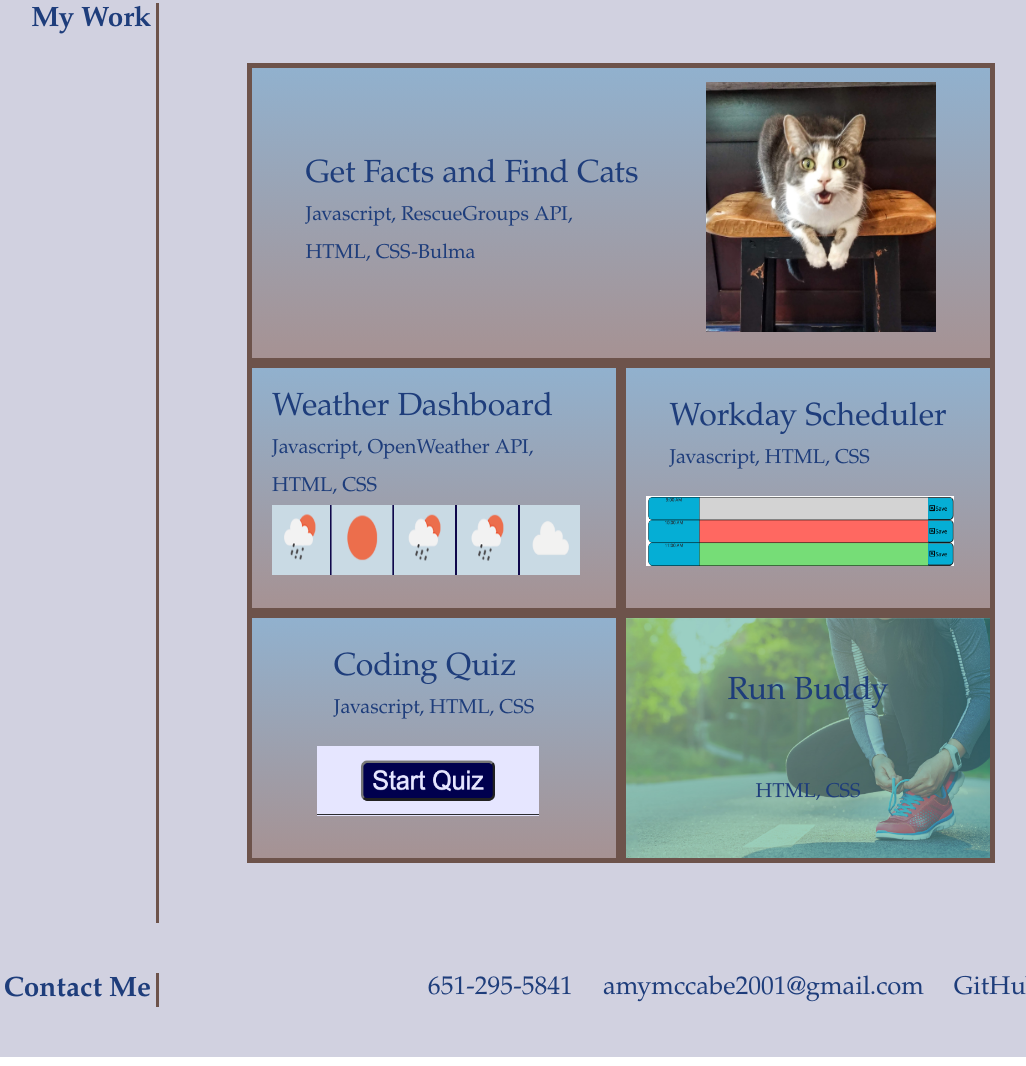
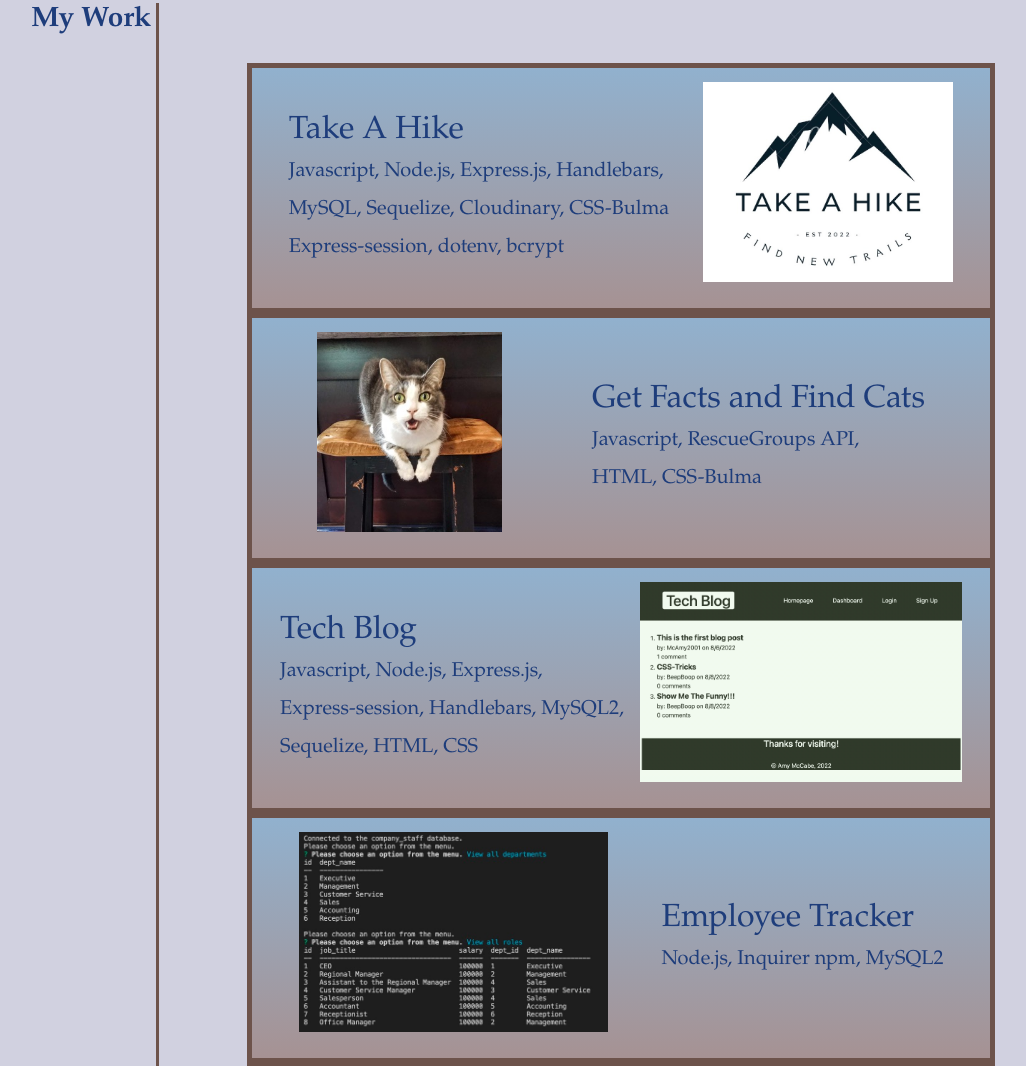
Before and after one commit to McAmy2001/AmyMcCabe, a plain HTML site: page index.html in a window 1280 px wide. Shown: the part 636-1702 px from the top of the page, without its empty margins (225-1251 px from the left). Drawn offline with Linux system fonts and the light colour scheme.

Commit message:
added new work items

```diff
--- a/assets/css/style.css
+++ b/assets/css/style.css
@@ -159,8 +159,9 @@ section {
     display: flex;
     justify-content: space-around;
     align-items: center;
+    width: 100%;
 }
-.work-items:first-child {
+/*.work-items:first-child {
     width: 100%;
     height: 300px;
 }
@@ -170,16 +171,13 @@ section {
 }
 .work-items .item2 {
     flex-direction: column;
-}
+} */
 .img-box img {
-    height: 250px;
+    height: 200px;
 }
 .img-box2 img {
-    height: 70px;
+    height: 120px;
     width: 95%
-}
-.work-items:not(:first-child) {
-    width: 50%;
 }
 .work-list a {
     text-decoration: none;
@@ -188,11 +186,6 @@ section {
 }
 .work-list a span {
     font-size: 20px;
-}
-.item5 {
-    background-image: url(./images/image-bg.jpg);
-    background-size: cover;
-    background-position: 80%;
 }
 #font-2 {
     font-size: 32px;
@@ -237,12 +230,25 @@ footer {
     background-color: var(--color3);
 }
 /* Media queries */
-@media screen and (max-width: 980px) {
+@media screen and (max-width: 1150px) {
     header nav ul li a {
         font-size: 20px;
     }
     .contact ul li a {
         font-size: 20px;
+    }
+    .about-me {
+        flex-direction: column;
+        align-content: center;
+        align-items: center;
+    }
+    .about-me-title h3 {
+        text-align: center;
+    }
+    .about-me-title {
+        border-right: none;
+        border-bottom: 3px solid var(--color4);
+        margin-bottom: 5px;
     }
     .work {
         flex-direction: column;
@@ -260,10 +266,10 @@ footer {
         margin: none;
         width: 100%
     }
-    .work-list {
+    /*.work-list {
         margin: none;
-        width: 80%;
-    }
+        width: 80%; */
+
     .work-items:not(:first-child) {
         width: 100%;
     }
@@ -284,19 +290,7 @@ footer {
     .work {
         margin-top: 50px;
     }
-    .about-me {
-        flex-direction: column;
-        align-content: center;
-        align-items: center;
-    }
-    .about-me-title h3 {
-        text-align: center;
-    }
-    .about-me-title {
-        border-right: none;
-        border-bottom: 3px solid var(--color4);
-        margin-bottom: 5px;
-    }
+
 
 }
 @media screen and (max-width: 575px) {
@@ -329,10 +323,11 @@ footer {
     }
     .work-items {
         flex-direction: column;
-        height: 300px;
+        height: auto;
+        text-align: center;
     }
-    .work-items:first-child {
-        height: auto;
+    .img-box, .img-box2 {
+        max-width: fit-content;
     }
     .contact ul {
         flex-direction: column;
--- a/index.html
+++ b/index.html
@@ -1,5 +1,6 @@
 <!DOCTYPE html>
 <html lang="en">
+
 <head>
     <title>Amy McCabe</title>
     <meta charset="uft-8">
@@ -46,7 +47,10 @@
             </div>
             <div class="about-me-text">
                 <p>
-                    I have been, and always will be, a dedicated learner in life. Currently I'm in a Full Stack Coding bootcamp through the University of Minnesota. This is a major change from my past working lives of massage therapy and patient assistance. It has been an invigorating and often flow inducing challenge. (Updates in new skills and strengths will be here later).
+                    I have been, and always will be, a dedicated learner in life. Currently I'm in a Full Stack Coding
+                    bootcamp through the University of Minnesota. This is a major change from my past working lives of
+                    massage therapy and patient assistance. It has been an invigorating and often flow inducing
+                    challenge. (Updates in new skills and strengths will be here later).
                 </p>
             </div>
         </article>
@@ -57,36 +61,43 @@
             </div>
             <div class="work-list">
 
-                    <a href="https://mcamy2001.github.io/Get-Facts-and-Find-Cats/" target="_blank" class="work-items">
-                        <div class="item1">Get Facts and Find Cats<br/><span>Javascript, RescueGroups API, </span><br/><span>HTML, CSS-Bulma</span></div>
+                <a href="https://github.com/willig0203/Take-A-Hike/" target="_blank" class="work-items">
+                    <div class="item1">Take A Hike<br /><span>Javascript, Node.js, Express.js, Handlebars,
+                        </span><br /><span>MySQL, Sequelize, Cloudinary, CSS-Bulma</span><br/><span>Express-session, dotenv, bcrypt</span></div>
                     <div class="img-box">
-                            <img src="./assets/css/images/monster.jpg" alt="Monster the cat meowing">
+                        <img src="./assets/css/images/Take-A-Hike-Logo copy.jpeg" alt="Take A Hike Logo">
                     </div>
                 </a>
 
+                <a href="https://mcamy2001.github.io/Get-Facts-and-Find-Cats/" target="_blank" class="work-items">
+                    <div class="img-box">
+                        <img src="./assets/css/images/monster Small.jpeg" alt="Monster the cat meowing">
+                    </div>
+                    <div class="item1">Get Facts and Find Cats<br /><span>Javascript, RescueGroups API,
+                        </span><br /><span>HTML, CSS-Bulma</span></div>
+                </a>
+
+                <a href="https://github.com/McAmy2001/Tech-Blog" target="_blank" class="work-items">
+                    <div>Tech Blog<br /><span>Javascript, Node.js, Express.js, <br/></span><span>Express-session, Handlebars, MySQL2, <br/></span><span>Sequelize, HTML, CSS</span></div>
+                    <div class="img-box">
+                        <img src="./assets/css/images/TechBlogSS.png" alt="Screenshot of the Tech Blog">
+                    </div>
+                </a>
+
+                <a href="https://github.com/McAmy2001/Employee-Tracker" target="_blank" class="work-items">
+                    <div class="img-box">
+                        <img src="./assets/css/images/EmployeeTrackerSS.jpeg" alt="Screenshot of program in terminal">
+                    </div>
+                    <div>Employee Tracker<br /><span>Node.js, Inquirer npm, MySQL2</span></div>
+                </a>
+
                 <a href="https://mcamy2001.github.io/Weather-Dashboard/" target="_blank" class="work-items">
-                        <div>Weather Dashboard<br/><span>Javascript, OpenWeather API, HTML, CSS</span></div>
+                    <div>Weather Dashboard<br /><span>Javascript, OpenWeather API, HTML, CSS</span></div>
                     <div class="img-box2">
                         <img src="./assets/css/images/weathericons.png" alt="A row of small weather icons">
                     </div>
                 </a>
 
-                    <a href="https://mcamy2001.github.io/daily-planner/" target="_blank" class="work-items">
-                        <div>Workday Scheduler<br/><span>Javascript, HTML, CSS</span></div>
-                        <div class="img-box2">
-                            <img src="./assets/css/images/schedulerss.png" alt="Sample rows from the schedule">
-                        </div>
-                    </a>
-
-                    <a href="https://mcamy2001.github.io/code-quiz/" target="_blank" class="work-items">
-                        <div>Coding Quiz<br/><span>Javascript, HTML, CSS</span></div>
-                        <div class="img-box2">
-                            <img src="./assets/css/images/quizss.png">
-                        </div>
-                    </a>
-
-                    <a href="https://mcamy2001.github.io/run-buddy/" target="_blank" class="work-items item5">Run Buddy<br/><span>HTML, CSS</span>
-                    </a>
 
 
             </div>
@@ -113,4 +124,5 @@
         </div>
     </footer>
 </body>
+
 </html>
```
Also changed, not shown: assets/css/images/EmployeeTrackerSS.jpeg (added), assets/css/images/Take-A-Hike-Logo copy.jpeg (added), assets/css/images/TechBlogSS.png (added), assets/css/images/image-bg.jpg (deleted), assets/css/images/monster Small.jpeg (added), assets/css/images/monstercrop.jpg (deleted), assets/css/images/quizss.png (deleted), assets/css/images/schedulerss.png (deleted), 3 other files. Lines whose indentation alone changed are shown as unchanged.
